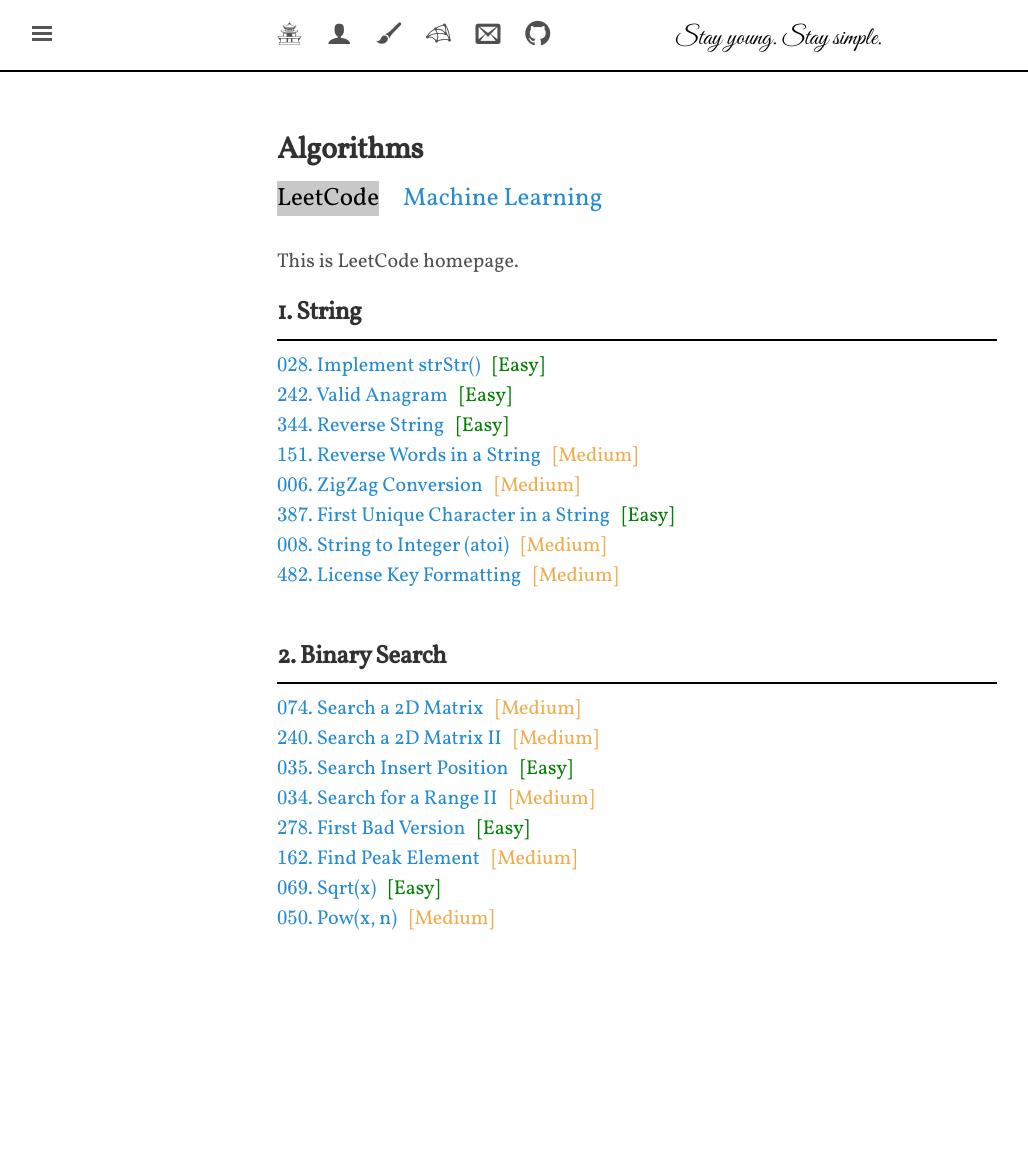
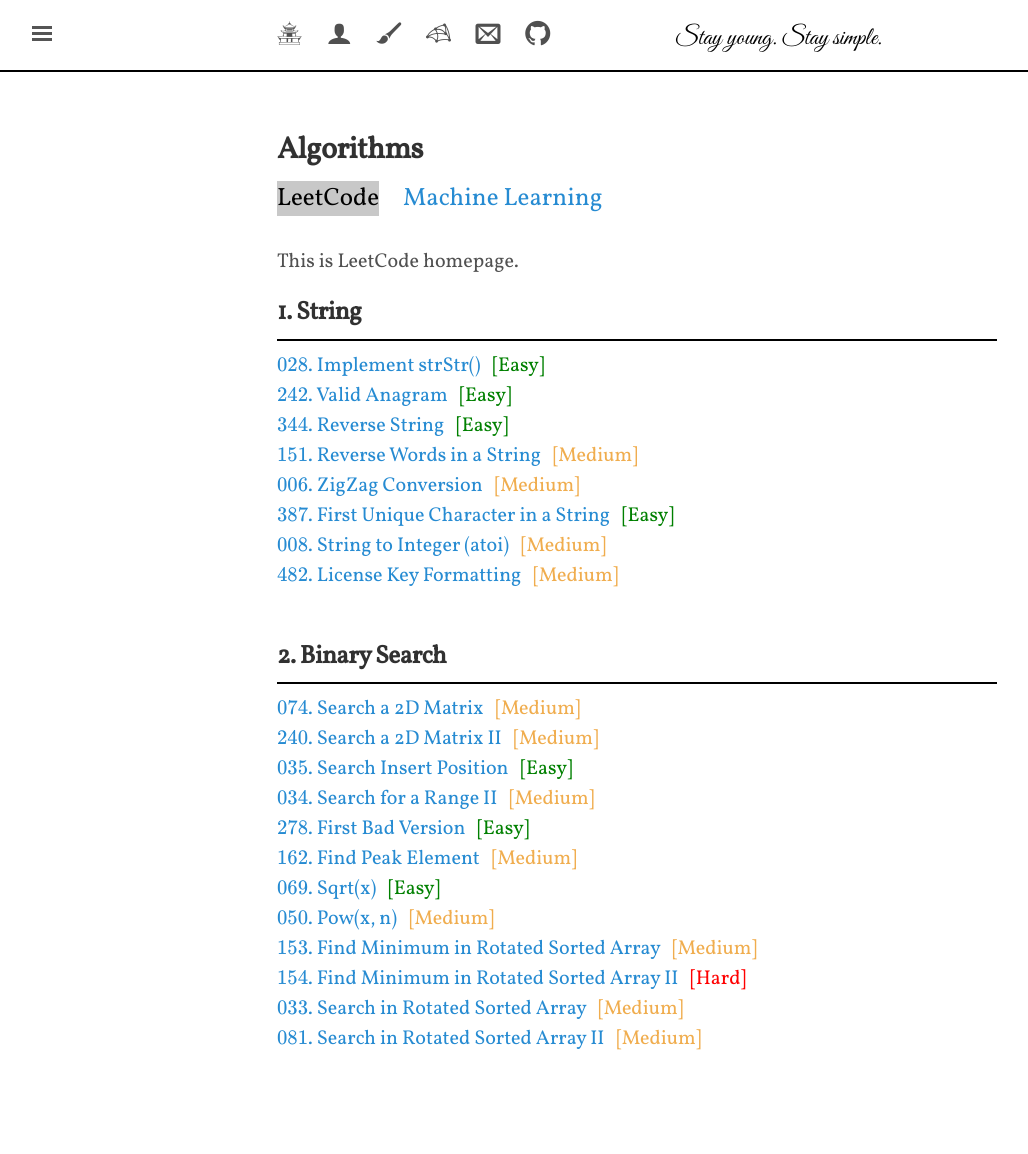
Before and after one commit to shevapato2008/myBlog, a Jekyll site: the page built from algorithms/leetcode/index.md, in a window 1280 px wide. Shown: the whole page, without its empty margins (3-1031 px from the left). Built offline with Jekyll 4.4.1, drawn with Linux system fonts in a browser that asks for light colours; some web fonts are replaced; formulas are drawn with MathJax 3; before the commit the page ends 954 px from its top, so only the background shows below that.

Commit message:
Updated.

```diff
--- a/algorithms/leetcode/index.md
+++ b/algorithms/leetcode/index.md
@@ -29,3 +29,9 @@
 [$162$. Find Peak Element]({{site.baseurl}}/algorithms/leetcode/162) &nbsp; <span style="color:#F0AD4E;">[Medium]</span><br>
 [$069$. Sqrt(x)]({{site.baseurl}}/algorithms/leetcode/69) &nbsp; <span style="color:green;">[Easy]</span><br>
 [$050$. Pow(x, n)]({{site.baseurl}}/algorithms/leetcode/50) &nbsp; <span style="color:#F0AD4E;">[Medium]</span><br>
+[$153$. Find Minimum in Rotated Sorted Array]({{site.baseurl}}/algorithms/leetcode/153) &nbsp; <span style="color:#F0AD4E;">[Medium]</span><br>
+[$154$. Find Minimum in Rotated Sorted Array II]({{site.baseurl}}/algorithms/leetcode/154) &nbsp; <span style="color:red;">[Hard]</span><br>
+[$033$. Search in Rotated Sorted Array]({{site.baseurl}}/algorithms/leetcode/33) &nbsp; <span style="color:#F0AD4E;">[Medium]</span><br>
+[$081$. Search in Rotated Sorted Array II]({{site.baseurl}}/algorithms/leetcode/81) &nbsp; <span style="color:#F0AD4E;">[Medium]</span><br>
+
+<br><br>
```
